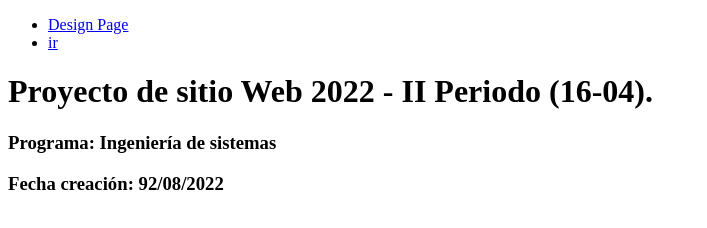
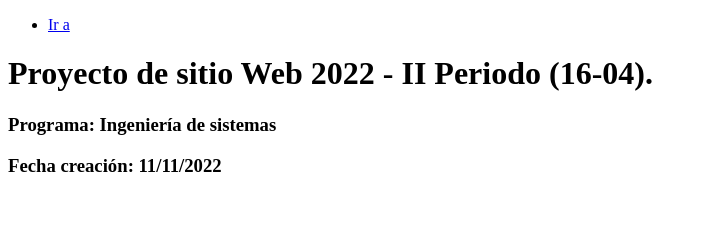
Before and after one commit to Adriana21Martinez/Repositorio, a plain HTML site: page Index.html in a window 1280 px wide. Shown: the whole page, without its empty margins (0-707 px from the left). Drawn offline with Linux system fonts and the light colour scheme.

Commit message:
Update Index.html

```diff
--- a/Index.html
+++ b/Index.html
@@ -10,20 +10,15 @@
 <body>
     <ul>
         <li>
-            <a href="/Repositorio/Fase 2/Design.html">Design Page</a>
+            <a href="/Repositorio/Fase 4/Index2.html">Ir a</a>
         </li>
 
-<li>
-            <a href="/Repositorio/Fase 3/Design.html">ir</a>
-        </li>
   </ul>
-
-
 
     <h1>Proyecto de sitio Web 2022 - II Periodo (16-04).</h1>
 
     <h3>Programa: Ingeniería de sistemas</h3>
-    <h3>Fecha creación: 92/08/2022</h3>
+    <h3>Fecha creación: 11/11/2022</h3>
 
 
 </body>
```
